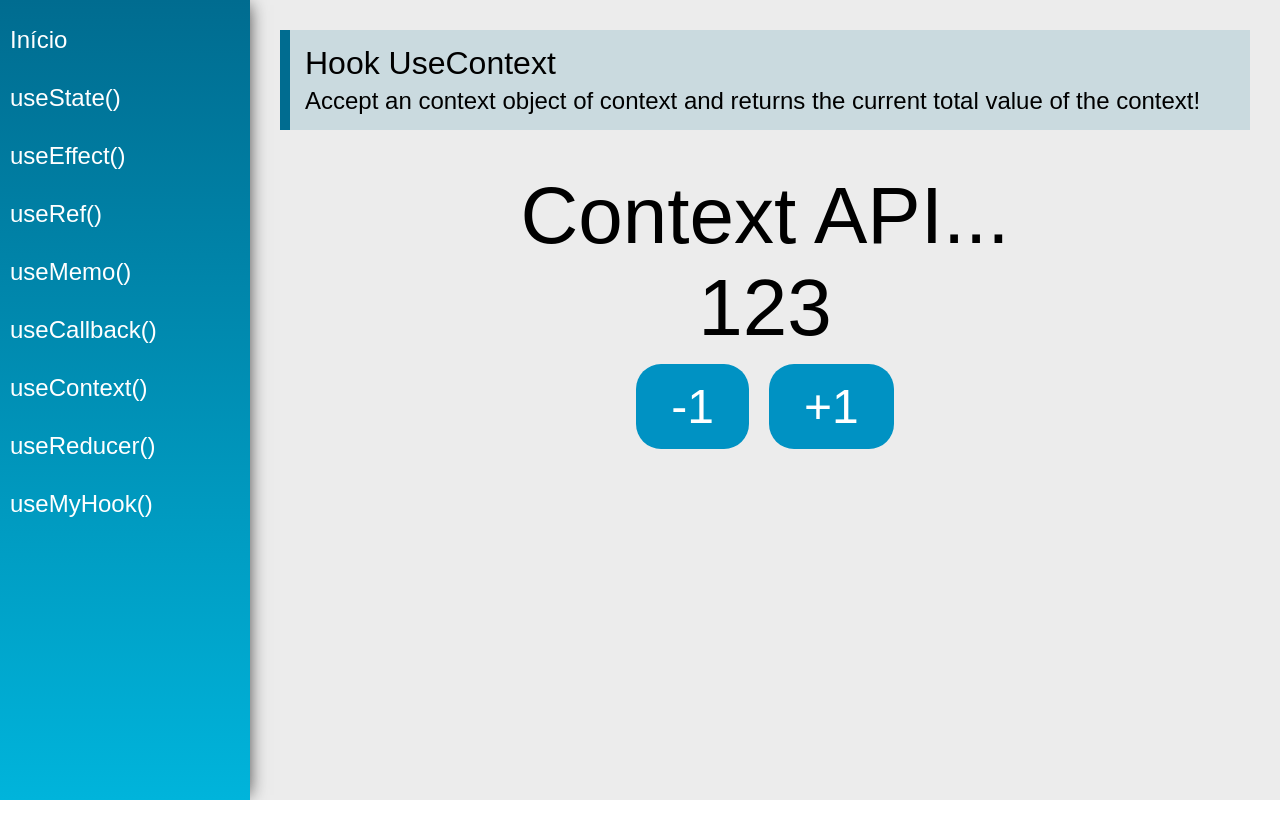
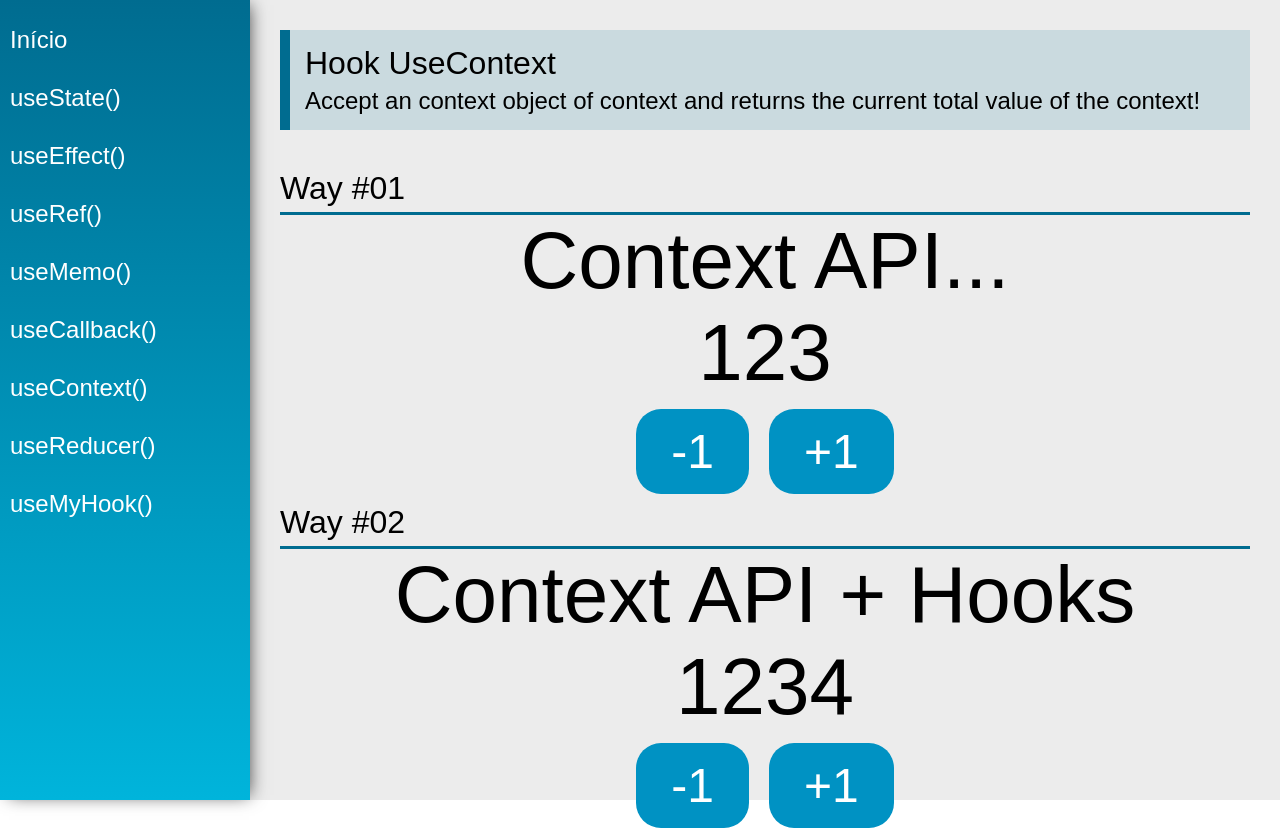
Before and after one commit to italopires/react_hook_practice, a React (Create React App) app: page /useContext in a window 1280 px wide. Before the commit the page ends 800 px from the top, so only its background shows below. Built offline with nearby package versions, Linux system fonts and the light colour scheme.

Commit message:
Using useContext hook

```diff
--- /dev/null
+++ b/src/data/Store.jsx
@@ -0,0 +1,31 @@
+import React, { useState } from 'react';
+const initialState = {
+    number: 1234,
+    text: 'Context API + Hooks'
+}
+
+export const AppContext = React.createContext(initialState);
+
+const Store = props => {
+    const [state, setState] = useState(initialState)
+
+    function updateState(key, value) {
+        setState({
+            ...state,
+            [key]: value
+        })
+    }
+
+    return (
+        <AppContext.Provider value={{
+            number: state.number,
+            text: state.text,
+            setNumber: n => updateState('number', n),
+            settext: t => updateState('text', t),
+        }}>
+            {props.children}
+        </AppContext.Provider>
+    )
+}
+
+export default Store
--- a/src/views/App.jsx
+++ b/src/views/App.jsx
@@ -5,11 +5,13 @@ import { BrowserRouter as Router } from  'react-router-dom'
 import Menu from '../components/layout/Menu'
 import Content from '../components/layout/Content'
 import DataContext, { data } from '../data/DataContext'
+import Store from '../data/Store'
 
 const App = props => {
     const [state, setState] = useState(data);
 
     return (
+        <Store>
             <DataContext.Provider value={{state, setState}}>
                 <div className="App">
                     <Router>
@@ -18,6 +20,7 @@ const App = props => {
                     </Router>
                 </div>
             </DataContext.Provider>
+        </Store>
     )
 }
 
--- a/src/views/examples/UseContext.jsx
+++ b/src/views/examples/UseContext.jsx
@@ -2,6 +2,8 @@ import React, { useContext } from 'react'
 import PageTitle from '../../components/layout/PageTitle'
 
 import DataContext from '../../data/DataContext';
+import SectionTitle from '../../components/layout/SectionTitle';
+import { AppContext } from '../../data/Store';
 
 const UseContext = (props) => {
     const {state, setState} = useContext(DataContext);
@@ -9,9 +11,11 @@ const UseContext = (props) => {
     function addNumber(delta) {
         setState({
             ...state,
-            number: state.number + delta
+            number: state.number + delta,
         })
     }
+
+    const { number, text, setNumber } = useContext(AppContext)
 
     return (
         <div className="UseContext">
@@ -20,6 +24,7 @@ const UseContext = (props) => {
                 subtitle="Accept an context object of context and returns the current total value of the context!"
             />
 
+            <SectionTitle title="Way #01" />
             <div className="center">
                 <span className="text">{state.text}</span>
                 <span className="text">{state.number}</span>
@@ -30,6 +35,17 @@ const UseContext = (props) => {
                 </div>
             </div>
 
+            <SectionTitle title="Way #02" />
+            <div className="center">
+                <span className="text">{text}</span>
+                <span className="text">{number}</span>
+                <div>
+                    <button className="btn" onClick={() => setNumber(number - 1)}>-1</button>
+                    <button className="btn" onClick={() => setNumber(number + 1)}>+1</button>
+                </div>
+            </div>
+
+
         </div>
     )
 }
```
Lines whose indentation alone changed are shown as unchanged.
